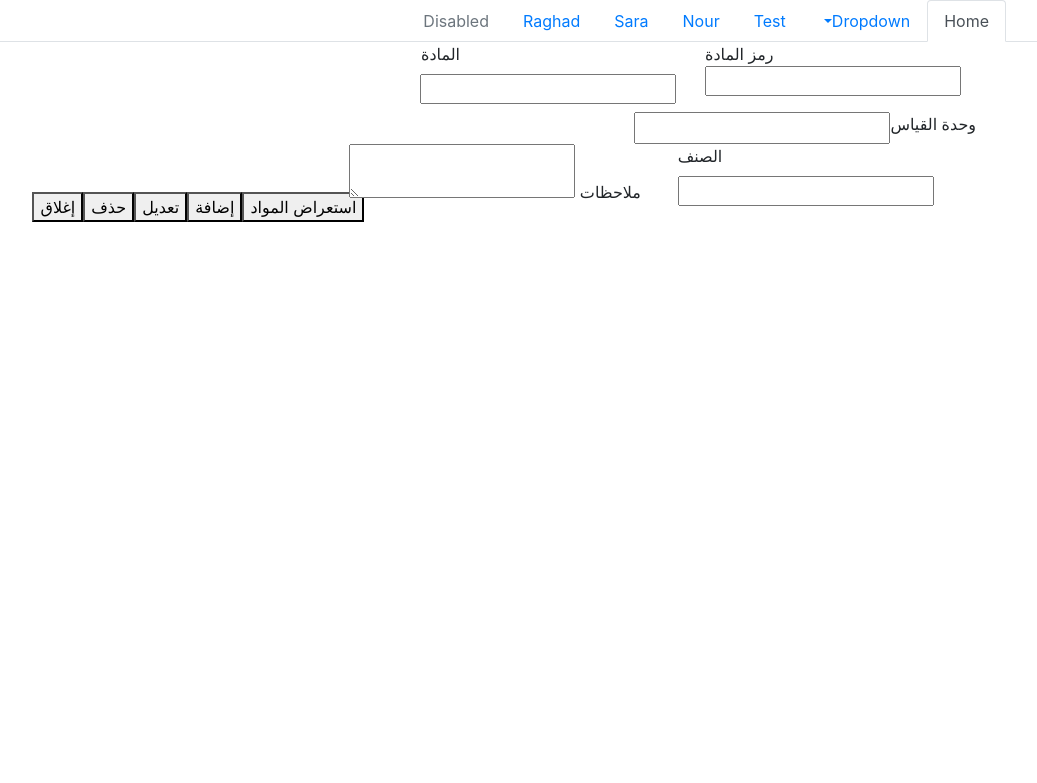
After one commit to mohannadsy/www_alhal, a PHP site: page /item_card.php in a window 1280 px wide. The commit adds this page. Shown: the top 783 px of the page, without its empty margins (234-1271 px from the left). Run offline with PHP 8.4, Linux system fonts and the light colour scheme.

Commit message:
test_rgd

```diff
--- a/include/nav.php
+++ b/include/nav.php
@@ -34,7 +34,7 @@
     <a class="nav-link" href="test_sara.php">Sara</a>
   </li>
   <li class="nav-item">
-    <a class="nav-link" href="">Raghad</a>
+    <a class="nav-link" href="test_rgd.php">Raghad</a>
   </li>
   <li class="nav-item">
     <a class="nav-link disabled" href="#">Disabled</a>
--- /dev/null
+++ b/item_card.php
@@ -0,0 +1,57 @@
+<?php
+include('include/nav.php');
+?>
+
+<!DOCTYPE html>
+<html dir="rtl">
+<head>
+    <meta charset="UTF-8">
+    <meta http-equiv="X-UA-Compatible" content="IE=edge">
+    <meta name="viewport" content="width=device-width, initial-scale=1.0">
+    <title>Document</title>
+    <link rel="stylesheet" href="css/bootstrap.min.css">
+</head>
+
+<body>
+    <form action="" method="post">
+        <div class="container">
+            <div class="row">
+            <div class="col-md-6" >
+            <div class="row">
+                <div class="col-md-6" >
+                 <label for="code">رمز المادة<label>
+                 <input type="number" name="code"></div>
+                 <div class="col-md-6" >
+                 <label for="name">المادة</label>
+                 <input type="text" name="name"></div>
+                 <label for="unit">وحدة القياس</label>
+                 <input type="text" name="unit"></div>
+            </div>
+            <div class="row">
+            <div class="col-md-6" >
+                   <label for="category">الصنف</label>
+                   <input type="text" name="category"></div>
+                   <div class="col-md-6" >
+                   <label for="note">ملاحظات</label>
+                    <textarea type="text" name="note"></textarea></div>
+            </div>
+            <div class="row py-5">
+                    <button type="submit" name="view items">استعراض المواد</button>
+                    <button type="submit" name="add">إضافة</button>
+                    <button type="submit" name="update">تعديل</button>
+                    <button type="submit" name="delete">حذف</button>
+                    <button type="button" name="close">إغلاق</button>
+            </div>
+</div>
+<div class="col-md-6" ></div>
+       </div>
+        </div>
+    </form>
+
+</body>
+
+</html>
+
+<?php
+include('include/footer.php');
+?>
```
Also changed, not shown: category_card.php (renamed from type_card.php, +6 -6 lines), test_rgd.php (added, +9 -0 lines).
